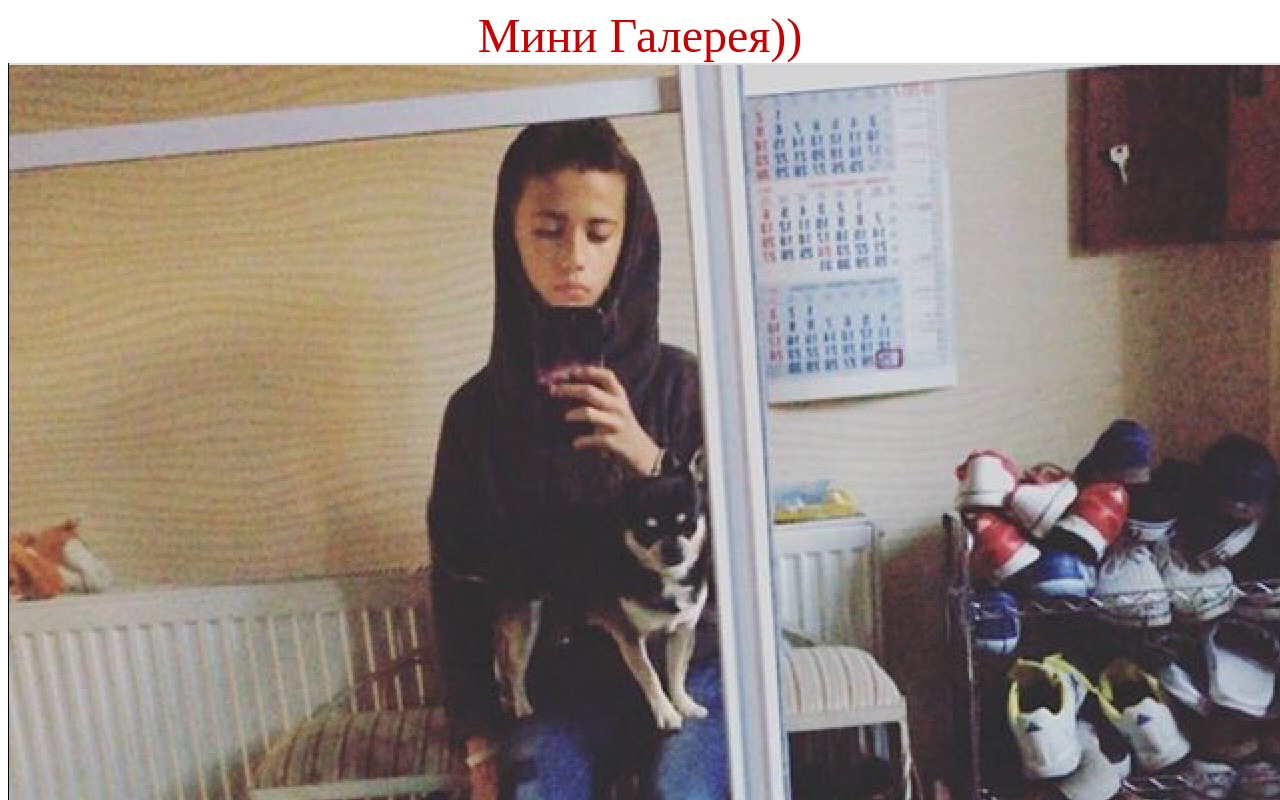
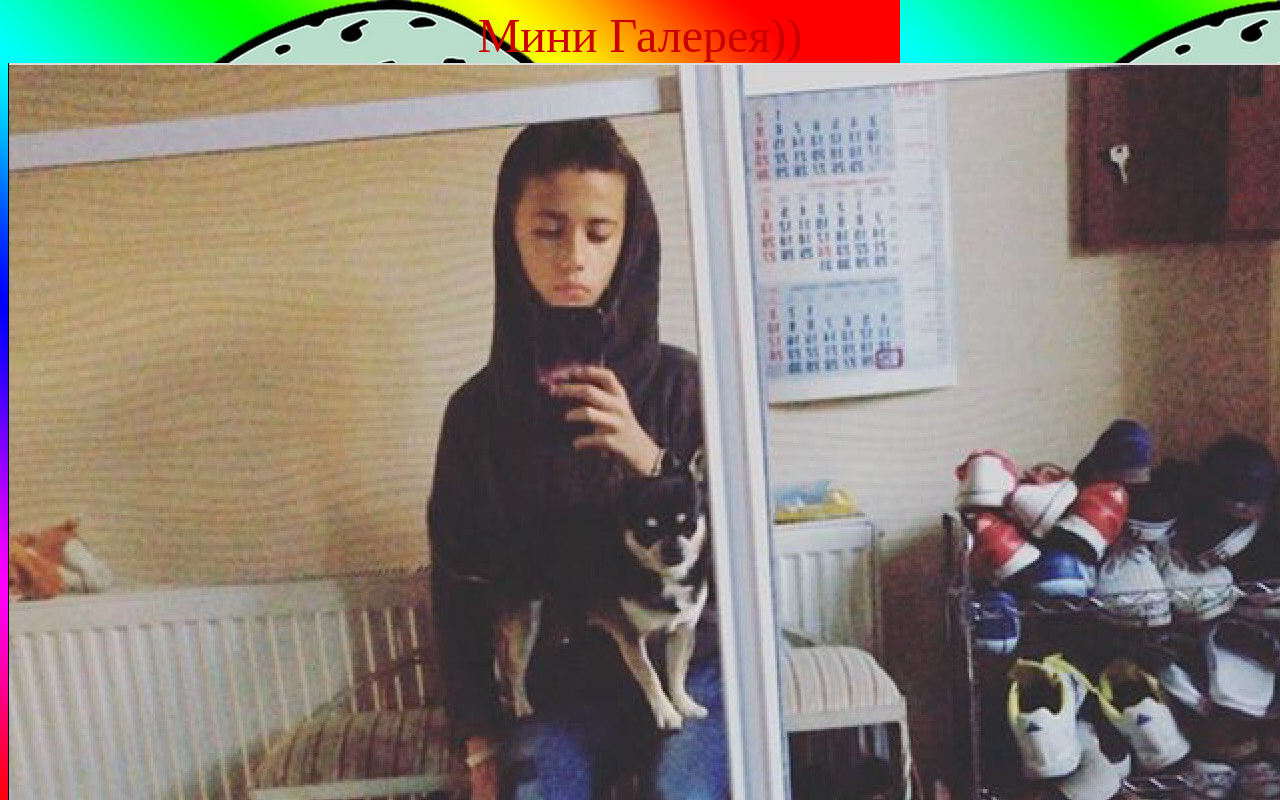
Before and after one commit to SaNyaNicecs/sanyanicecs.github.io, a plain HTML site: page foto.html in a window 1280 px wide. Shown: the top 800 px of the page. Drawn offline with Linux system fonts and the light colour scheme.

Commit message:
initial commit

```diff
--- a/foto.html
+++ b/foto.html
@@ -4,7 +4,7 @@
 </head>
 
 <font face="ObelixPro">
-  <body bg="images/deb.jpg">
+  <body background="images/deb.jpg">
   <div align="center">
     <font size="+7"><font color="CC0000">Мини Галерея))
    <img src="images/danu.jpg">
```
